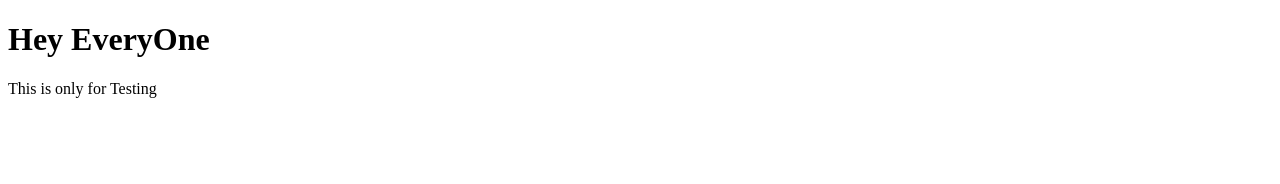
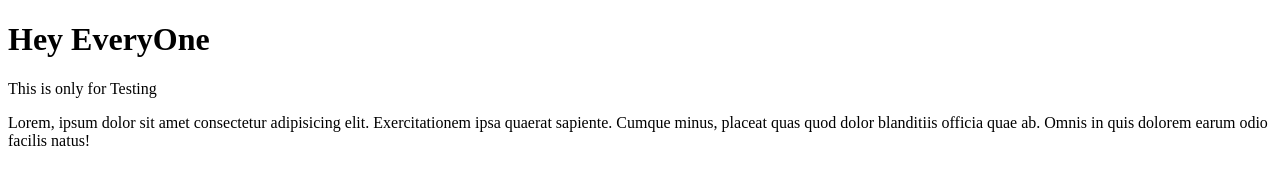
Before and after one commit to Rohit112003/Github_practise, a plain HTML site: page index.html in a window 1280 px wide. Drawn offline with Linux system fonts and the light colour scheme.

Commit message:
Inital Request

```diff
--- a/index.html
+++ b/index.html
@@ -10,6 +10,7 @@
 <body>
     <h1>Hey EveryOne</h1>
     <p>This is only for Testing</p>
+    Lorem, ipsum dolor sit amet consectetur adipisicing elit. Exercitationem ipsa quaerat sapiente. Cumque minus, placeat quas quod dolor blanditiis officia quae ab. Omnis in quis dolorem earum odio facilis natus!
 </body>
 
 </html>
```
